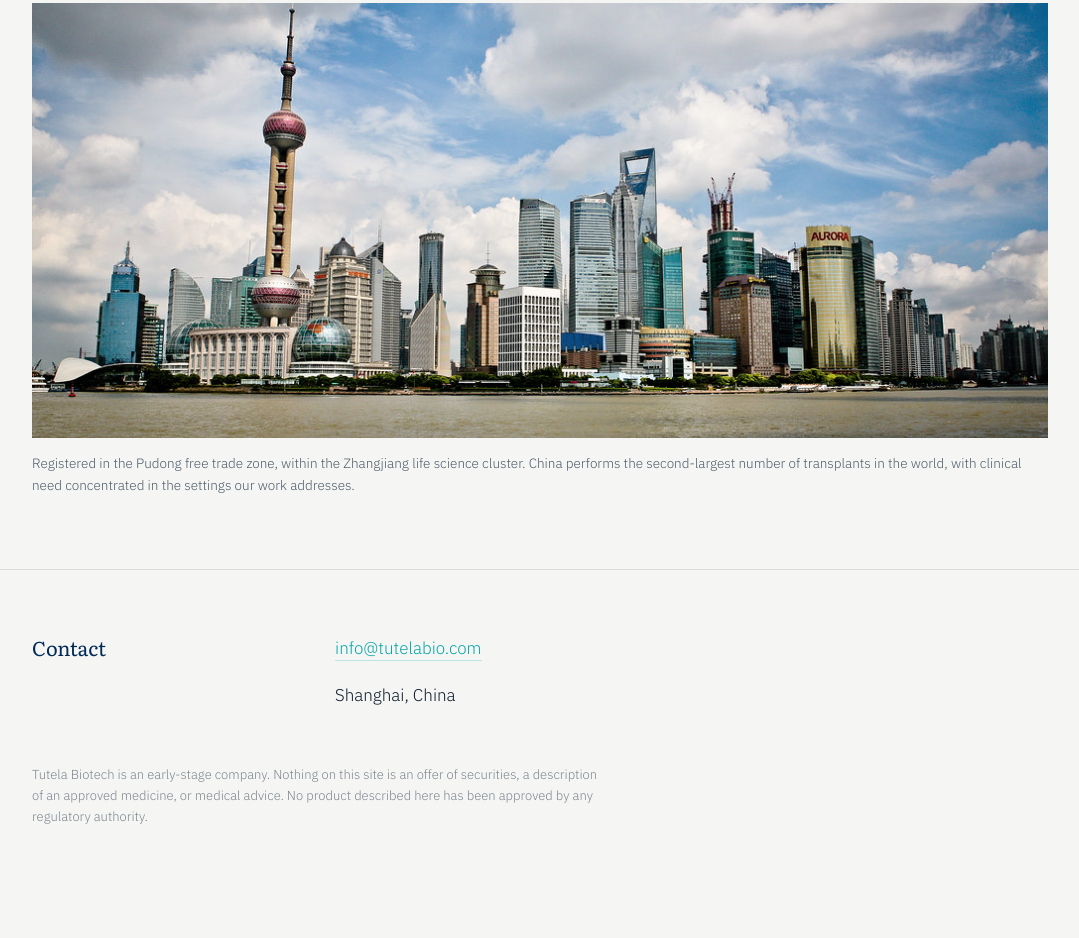
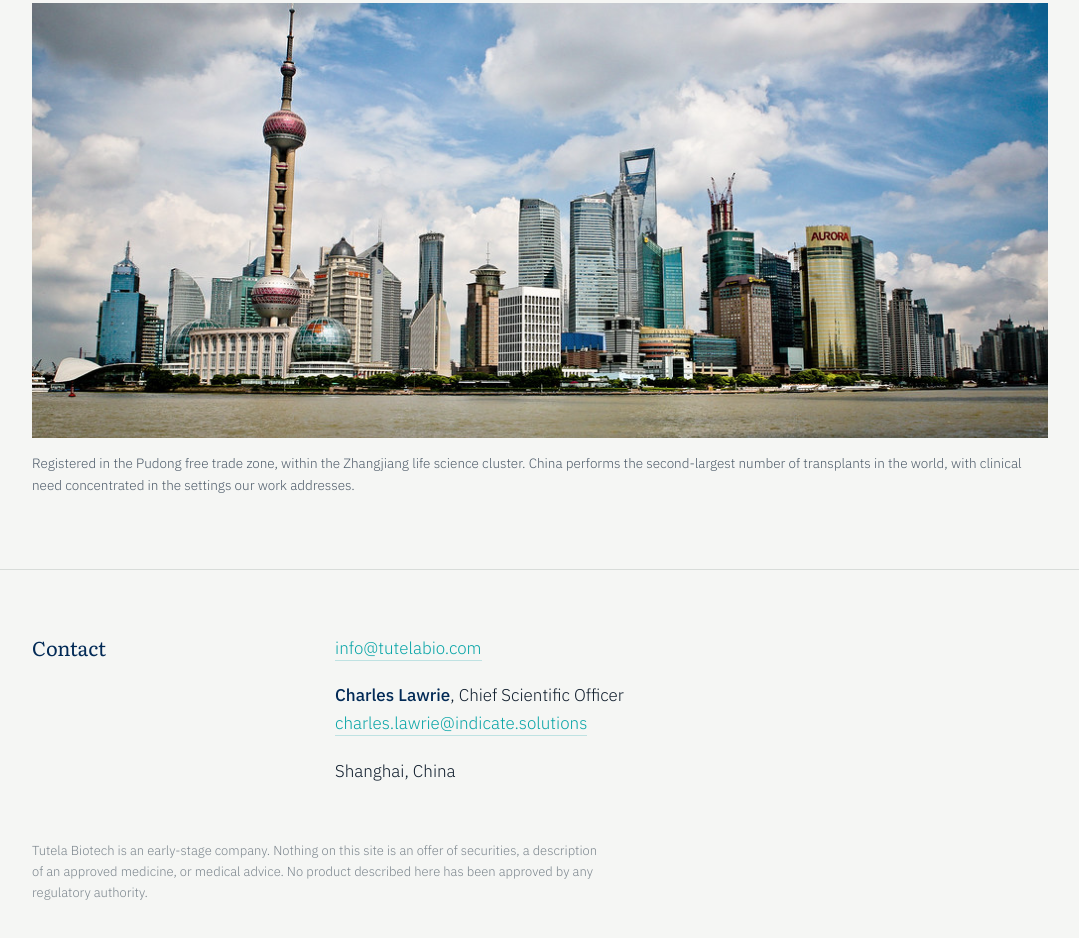
Before and after one commit to holidayasturias10/tutela-site, a plain HTML site: page index.html in a window 1280 px wide. Shown: the part 1783-2721 px from the top of the page, without its empty margins (100-1179 px from the left). Drawn offline with Linux system fonts and the light colour scheme.

Commit message:
Add contact information for Charles Lawrie

```diff
--- a/index.html
+++ b/index.html
@@ -200,6 +200,8 @@ a:focus-visible{outline:2px solid var(--teal);outline-offset:3px;border-radius:2
       <h2>Contact</h2>
       <div class="prose">
         <p><a href="mailto:info@tutelabio.com">info@tutelabio.com</a></p>
+        <p><b style="font-weight:500;color:var(--navy)">Charles Lawrie</b>, Chief Scientific Officer<br>
+          <a href="mailto:charles.lawrie@indicate.solutions">charles.lawrie@indicate.solutions</a></p>
         <p>Shanghai, China</p>
       </div>
     </div>
```
